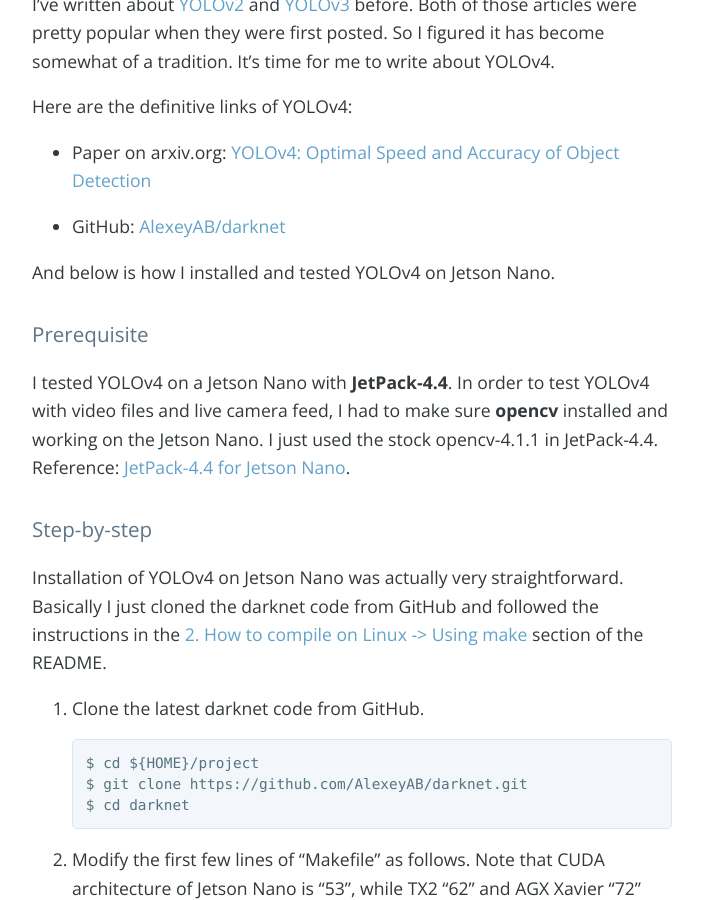
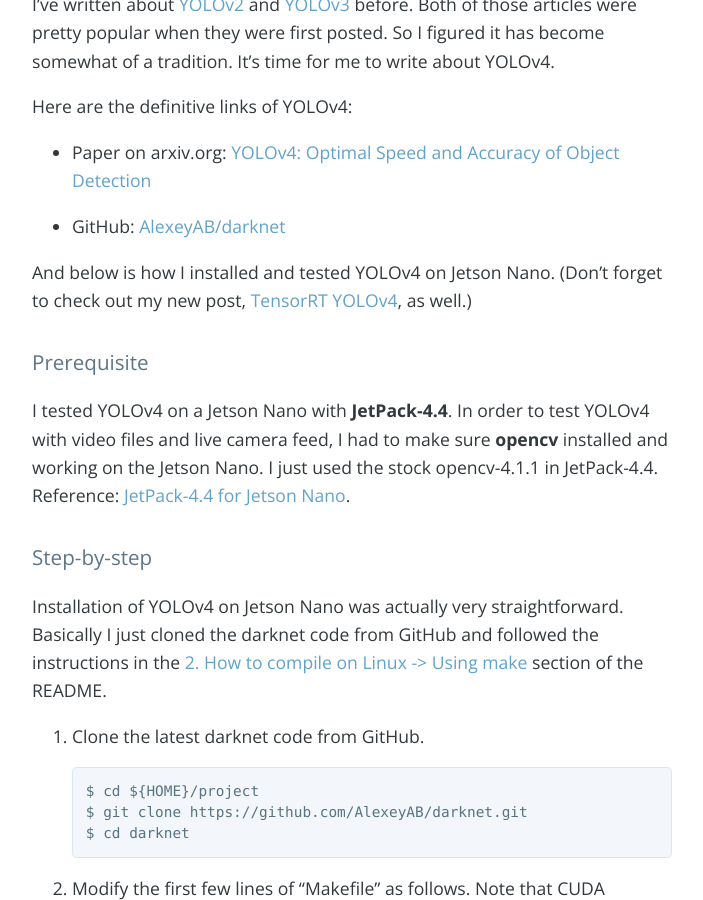
Before and after one commit to jkjung-avt/jkjung-avt.github.io, a Jekyll site: the page built from _posts/2020-07-14-yolov4.md, in a window 1280 px wide and 900 px high, scrolled down 420 px. Shown: the whole window, without its empty margins (288-991 px from the left). Built offline with Jekyll 4.4.1, drawn with Linux system fonts in a browser that asks for light colours; nearby versions of some CDN libraries; comment, search, counter and statistics services are not loaded.

Commit message:
Add a link to my new TensorRT YOLOv4 post

```diff
--- a/_posts/2020-07-14-yolov4.md
+++ b/_posts/2020-07-14-yolov4.md
@@ -16,7 +16,7 @@
 
 * GitHub:  [AlexeyAB/darknet](https://github.com/AlexeyAB/darknet)
 
-And below is how I installed and tested YOLOv4 on Jetson Nano.
+And below is how I installed and tested YOLOv4 on Jetson Nano.  (Don't forget to check out my new post, [TensorRT YOLOv4](https://jkjung-avt.github.io/tensorrt-yolov4/), as well.)
 
 # Prerequisite
 
```
